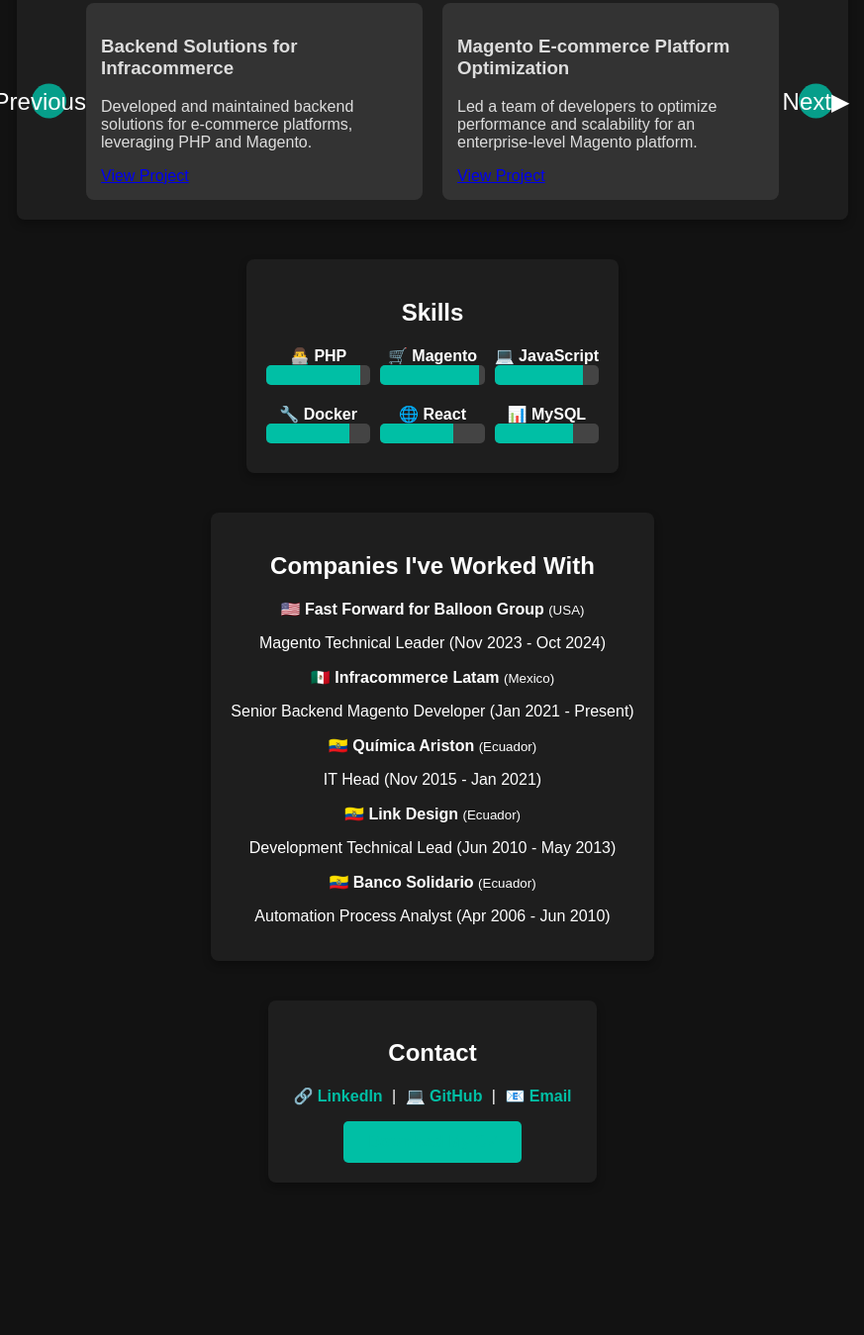
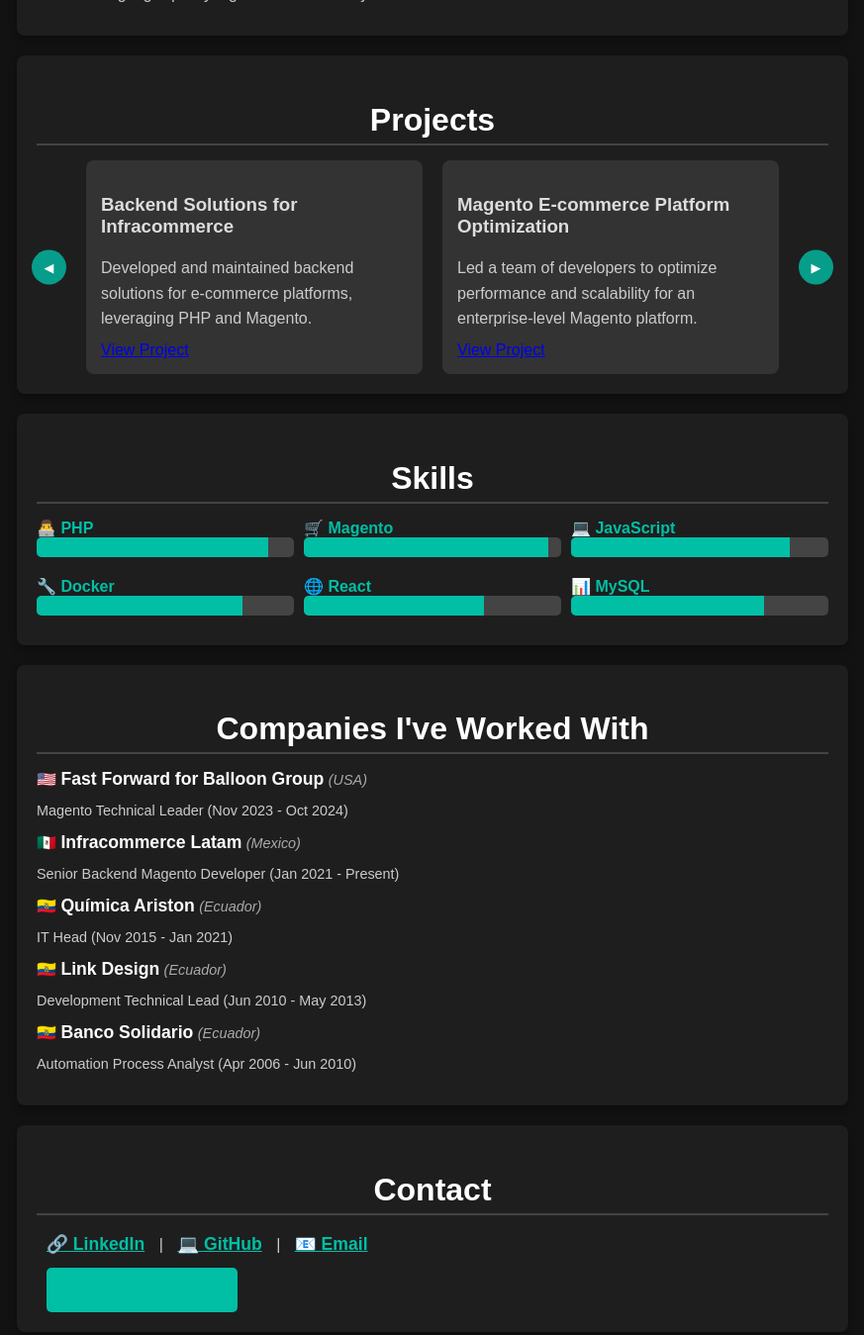
Before and after one commit to alexisbanda/alexisbanda, a plain HTML site: page index.html in a window 1280 px wide. Shown: the part 658-2007 px from the top of the page at 99% size, without its empty margins (203-1076 px from the left). Before the commit the page ends 1873 px from the top, so only its background shows below. Drawn offline with nearby package versions, Linux system fonts and the light colour scheme.

Commit message:
Upload photo and Resume

```diff
--- a/index.html
+++ b/index.html
@@ -93,10 +93,10 @@
     <h2>Contact</h2>
     <p>
         <a href="https://www.linkedin.com/in/christian-alexis-banda-68609446/" target="_blank">🔗 LinkedIn</a> |
-        <a href="https://github.com/your-github-username" target="_blank">💻 GitHub</a> |
+        <a href="https://github.com/alexisbanda" target="_blank">💻 GitHub</a> |
         <a href="mailto:christian.alexis.banda@gmail.com">📧 Email</a>
     </p>
-    <a href="ChristianBanda_CV.pdf" class="download-btn" download>Download My CV</a>
+    <a href="ChristianBanda.pdf" class="download-btn" download>Download My CV</a>
 </section>
 
 
--- a/scripts.js
+++ b/scripts.js
@@ -23,4 +23,7 @@ $(document).ready(function(){
             }
         ]
     });
+
+    // Forzar la eliminación del texto en los botones después de que Slick se cargue
+    $('.slick-prev, .slick-next').text(''); // Elimina cualquier texto dentro de los botones
 });
--- a/styles.css
+++ b/styles.css
@@ -7,14 +7,10 @@
 
 body {
     font-family: Arial, sans-serif;
+    color: var(--text-color);
+    background-color: var(--background-color);
     margin: 0;
     padding: 0;
-    background-color: var(--background-color);
-    color: var(--text-color);
-    display: flex;
-    flex-direction: column;
-    align-items: center;
-    text-align: center;
 }
 
 header {
@@ -34,6 +30,41 @@ header {
     background-color: #00796b;
 }
 
+/* Título principal de la página (h1) */
+h1 {
+    font-size: 2.5em;  /* Aumenta el tamaño */
+    font-weight: bold;
+    color: var(--accent-color);  /* Usa el color de acento */
+    margin-bottom: 10px;
+}
+
+/* Títulos de secciones (h2) */
+h2 {
+    font-size: 2em;
+    font-weight: 600;
+    margin-bottom: 15px;
+    color: #ffffff;
+    border-bottom: 2px solid #444;
+    padding-bottom: 5px;
+    text-align: center;
+}
+
+/* Subtítulos y textos de introducción */
+p {
+    font-size: 1em;
+    line-height: 1.6;
+    margin: 10px 0;
+    color: #cccccc;  /* Un gris claro que no sobresalga */
+}
+
+.small-title {
+    font-size: 1.2em;
+    font-weight: bold;
+    color: #dddddd;
+    margin-bottom: 5px;
+}
+
+
 /* Profile Photo Styling */
 .profile-photo {
     width: 150px;
@@ -43,14 +74,17 @@ header {
 }
 
 /* Centering and setting a uniform width for each section */
+/* Ancho uniforme para todas las secciones */
 section {
     margin: 20px auto;
     padding: 20px;
     max-width: 800px;
+    width: 90%;
     border-radius: 8px;
     background-color: #1e1e1e;
     box-shadow: 0 4px 8px rgba(0, 0, 0, 0.3);
 }
+
 
 /* Project Carousel */
 .project-carousel {
@@ -100,9 +134,13 @@ section {
     margin-bottom: 10px;
 }
 
+/* Nombres de habilidades */
 .skill span {
+    font-size: 1em;
     font-weight: bold;
+    color: #00bfa5;
 }
+
 
 
 /* Companies Section Styling */
@@ -110,16 +148,37 @@ section {
     list-style: none;
     padding: 0;
 }
+
 #companies li {
     margin: 10px 0;
 }
 
+/* Sección de empresas */
+#companies .company strong {
+    font-size: 1.1em;
+    font-weight: bold;
+    color: #ffffff;
+}
+
+#companies .company small {
+    font-size: 0.9em;
+    font-style: italic;
+    color: #aaaaaa;
+}
+
+#companies .company p {
+    font-size: 0.9em;
+    color: #cccccc;
+}
+
+
 /* Download CV Button */
+/* Enlaces de contacto */
 #contact a {
+    font-size: 1.1em;
     color: var(--accent-color);
-    text-decoration: none;
     font-weight: bold;
-    margin: 0 5px;
+    margin: 0 10px;
     transition: color 0.3s;
 }
 
@@ -127,20 +186,24 @@ section {
     color: #00796b;
 }
 
+/* Botón de descarga de CV */
 .download-btn {
-    display: inline-block;
+    font-size: 1.1em;
+    font-weight: bold;
     padding: 12px 25px;
     background-color: var(--accent-color);
-    color: var(--text-color);
+    color: #ffffff;
     text-decoration: none;
     border-radius: 5px;
     margin-top: 20px;
-    font-weight: bold;
+    display: inline-block;
+    transition: background-color 0.3s;
 }
 
 .download-btn:hover {
     background-color: #00796b;
 }
+
 
 /* Light Theme */
 .light-theme {
@@ -150,6 +213,8 @@ section {
 }
 
 /* Botones personalizados de carrusel */
+
+/* Botones de carrusel personalizados */
 .slick-prev, .slick-next {
     background-color: rgba(0, 191, 165, 0.8);
     border: none;
@@ -160,13 +225,21 @@ section {
     display: flex;
     justify-content: center;
     align-items: center;
-    font-size: 1.5em;
+    font-size: 0.8em;
     position: absolute;
     top: 50%;
     transform: translateY(-50%);
     cursor: pointer;
     transition: background-color 0.3s;
 }
+
+/* Oculta el texto de "Previous" y "Next" */
+.slick-prev:before,
+.slick-next:before {
+    content: ''; /* Asegúrate de que el contenido esté vacío */
+    display: none; /* Fuerza a que no se muestre nada */
+}
+
 
 .slick-prev:hover, .slick-next:hover {
     background-color: #00796b;
@@ -180,12 +253,7 @@ section {
     right: -45px;
 }
 
-/* Oculta el texto de "Previous" y "Next" */
-.slick-prev:before, .slick-next:before {
-    content: ''; /* Elimina el contenido de texto por defecto */
-}
-
-/* Agrega iconos personalizados usando unicode o emojis */
+/* Iconos de flecha personalizados */
 .slick-prev::after {
     content: '◀'; /* Usa un icono de flecha izquierda */
 }
```
Also changed, not shown: profile_photo.jpg (added), 1 other file.
